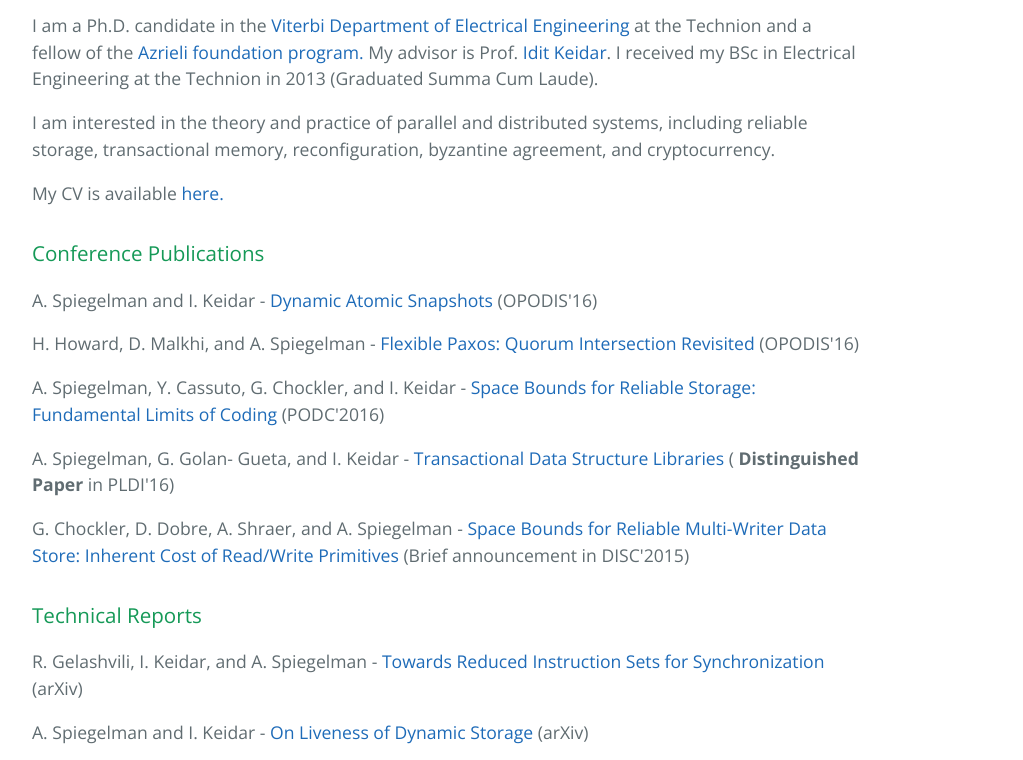
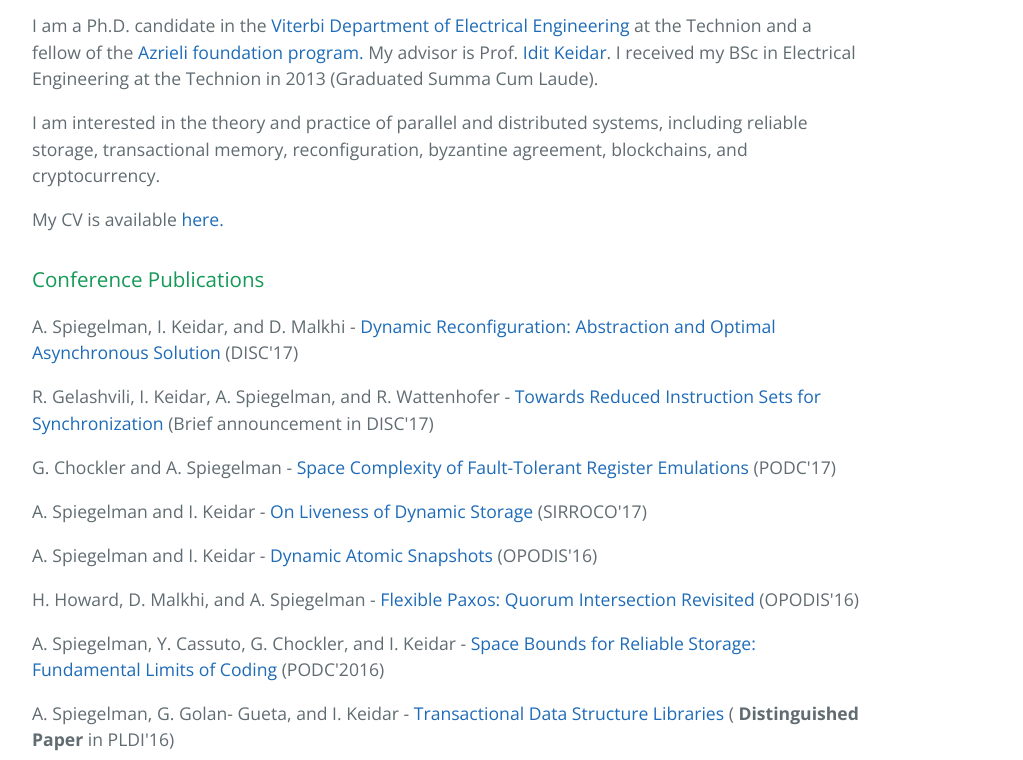
Before and after one commit to alexanderspiegelman/alexanderspiegelman.github.io, a plain HTML site: page index.html in a window 1280 px wide. Shown: the part 383-1143 px from the top of the page, without its empty margins (192-1215 px from the left). Drawn offline with nearby package versions, Linux system fonts and the light colour scheme.

Commit message:
new papers

```diff
--- a/index.html
+++ b/index.html
@@ -26,12 +26,20 @@ I am a Ph.D. candidate in the <a href="http://webee.technion.ac.il/"> Viterbi De
 My advisor is Prof. <a href="http://webee.technion.ac.il/~idish/index.html"> Idit Keidar</a>.
 I received my BSc in Electrical Engineering at the Technion in 2013 (Graduated Summa Cum Laude).
 
-<p> I am interested in the theory and practice of parallel and distributed systems, including reliable storage, transactional memory, reconfiguration, byzantine agreement, and cryptocurrency.
+<p> I am interested in the theory and practice of parallel and distributed systems, including reliable storage, transactional memory, reconfiguration, byzantine agreement, blockchains, and cryptocurrency.
 
 <p> My CV is available <a href="alexanderspiegelman.github.io/CV_Alexander_Spiegelman1.pdf"> here. </a> </p>
 
 <h3>
 <a id="conference publications" class="anchor" href="#publications" aria-hidden="true"><span aria-hidden="true" class="octicon octicon-link"></span></a>Conference Publications</h3>
+
+<p> A. Spiegelman, I. Keidar, and D. Malkhi - <a href="alexanderspiegelman.github.io/DynamicTasks.pdf">Dynamic Reconfiguration: Abstraction and Optimal Asynchronous Solution</a> (DISC'17)
+
+<p> R. Gelashvili, I. Keidar, A. Spiegelman, and R. Wattenhofer - <a href="alexanderspiegelman.github.io/XorFaaUniversal.pdf"> Towards Reduced Instruction Sets for Synchronization</a> (Brief announcement in DISC'17)
+
+<p> G. Chockler and A. Spiegelman - <a href="alexanderspiegelman.github.io/HirearchyCameraReady.pdf">Space Complexity of Fault-Tolerant Register Emulations</a> (PODC'17)
+
+<p> A. Spiegelman and I. Keidar - <a href="alexanderspiegelman.github.io/OnWaiteFreeDynamicStorage.pdf">On Liveness of Dynamic Storage</a>  (SIRROCO'17)
 
 <p> A. Spiegelman and I. Keidar - <a href="alexanderspiegelman.github.io/DynamicSnapshots.pdf">Dynamic Atomic Snapshots</a> (OPODIS'16)
 
@@ -48,10 +56,6 @@ I received my BSc in Electrical Engineering at the Technion in 2013 (Graduated S
 
 <h3>
 <a id="technical reports" class="anchor" href="#publications" aria-hidden="true"><span aria-hidden="true" class="octicon octicon-link"></span></a>Technical Reports</h3>
-
-<p> R. Gelashvili, I. Keidar, and A. Spiegelman - <a href="alexanderspiegelman.github.io/XorFaaUniversal.pdf"> Towards Reduced Instruction Sets for Synchronization</a> (arXiv)
-
-<p> A. Spiegelman and I. Keidar - <a href="https://arxiv.org/abs/1507.07086">On Liveness of Dynamic Storage</a> (arXiv)
 
 <p> I. Abraham, D. Malkhi, K. Nayak, L. Ren, and A. Spiegelman - <a href="https://arxiv.org/abs/1612.02916">Solidus: An Incentive-compatible Cryptocurrency Based on Permissionless Byzantine Consensus</a> (arXiv)
 
```
Also changed, not shown: 4 other files.
